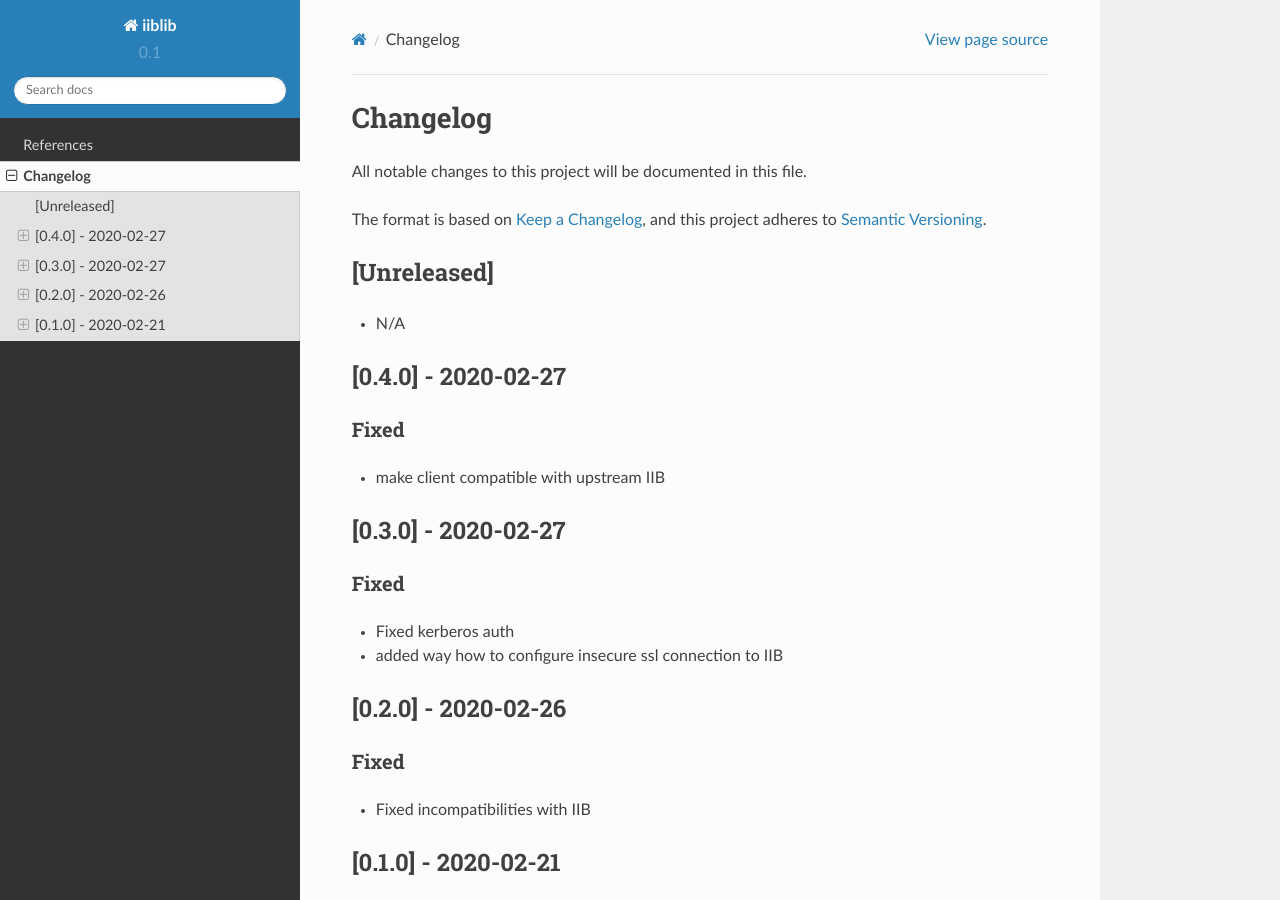
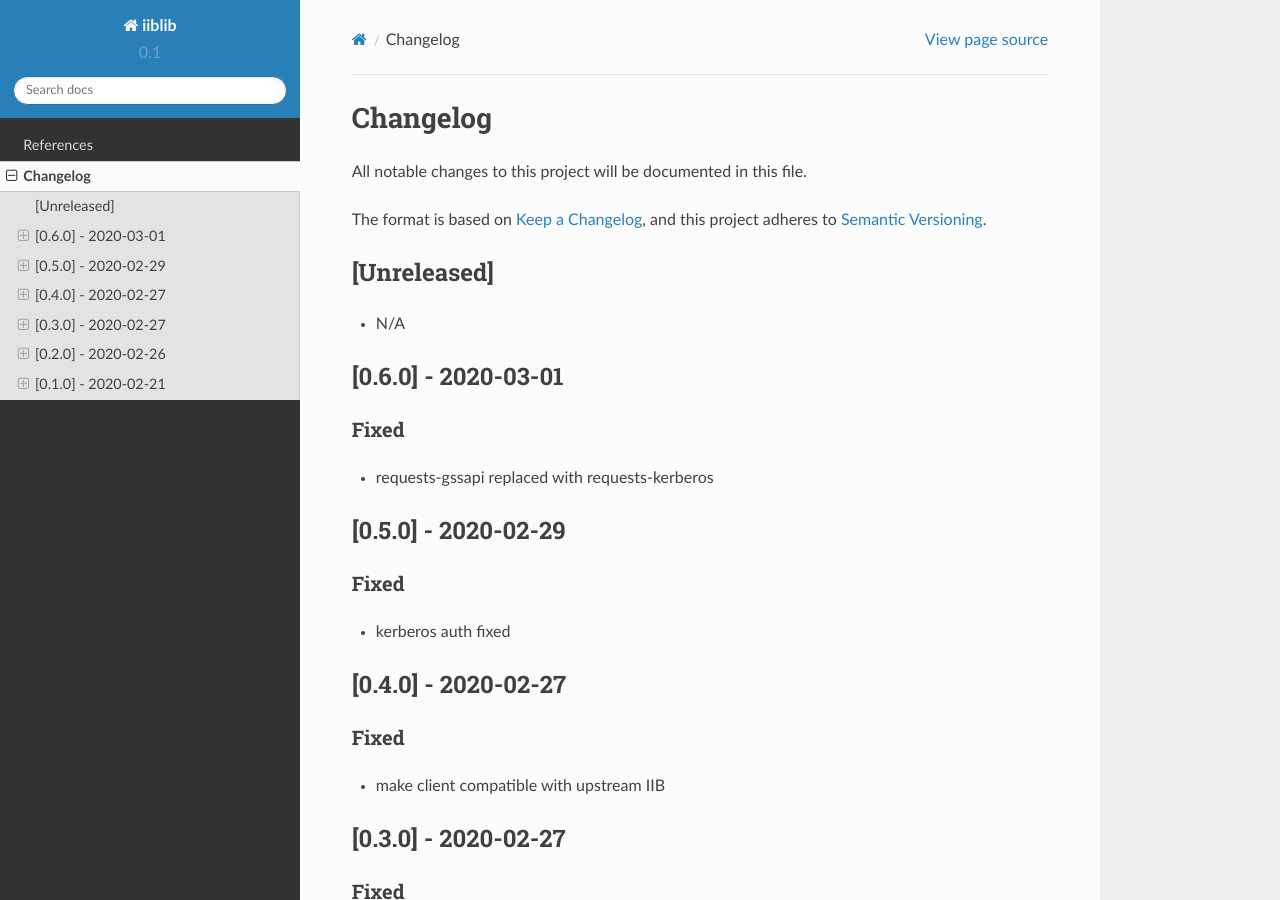
Before and after one commit to release-engineering/iiblib, a Sphinx documentation site: the page built from docs/source/CHANGELOG.md, in a window 1280 px wide and 900 px high. Built offline with Sphinx 7.4.7 and the Read the Docs theme 2.0.0, drawn with Linux system fonts in a browser that asks for light colours.

Commit message:
v0.6.0 changelog

```diff
--- a/docs/source/CHANGELOG.md
+++ b/docs/source/CHANGELOG.md
@@ -8,6 +8,18 @@
 ## [Unreleased]
 
 - N/A
+
+## [0.6.0] - 2020-03-01
+
+### Fixed
+
+- requests-gssapi replaced with requests-kerberos
+
+## [0.5.0] - 2020-02-29
+
+### Fixed
+
+- kerberos auth fixed
 
 ## [0.4.0] - 2020-02-27
 
--- a/setup.py
+++ b/setup.py
@@ -62,7 +62,7 @@
 
 setup(
     name="iiblib",
-    version="0.4.0",
+    version="0.6.0",
     description="IIB client library",
     long_description=long_description,
     author="Jindrich Luza",
```
